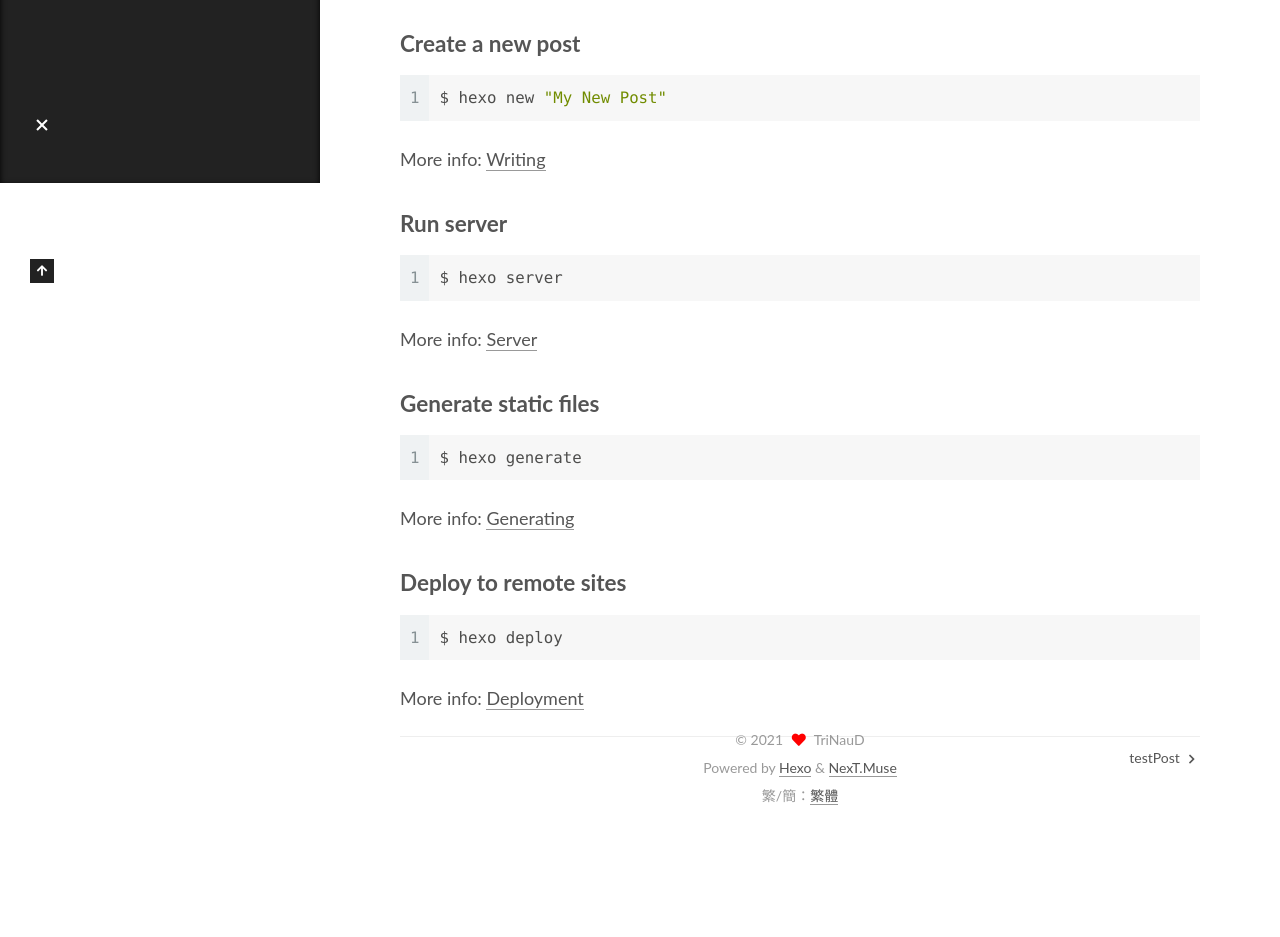
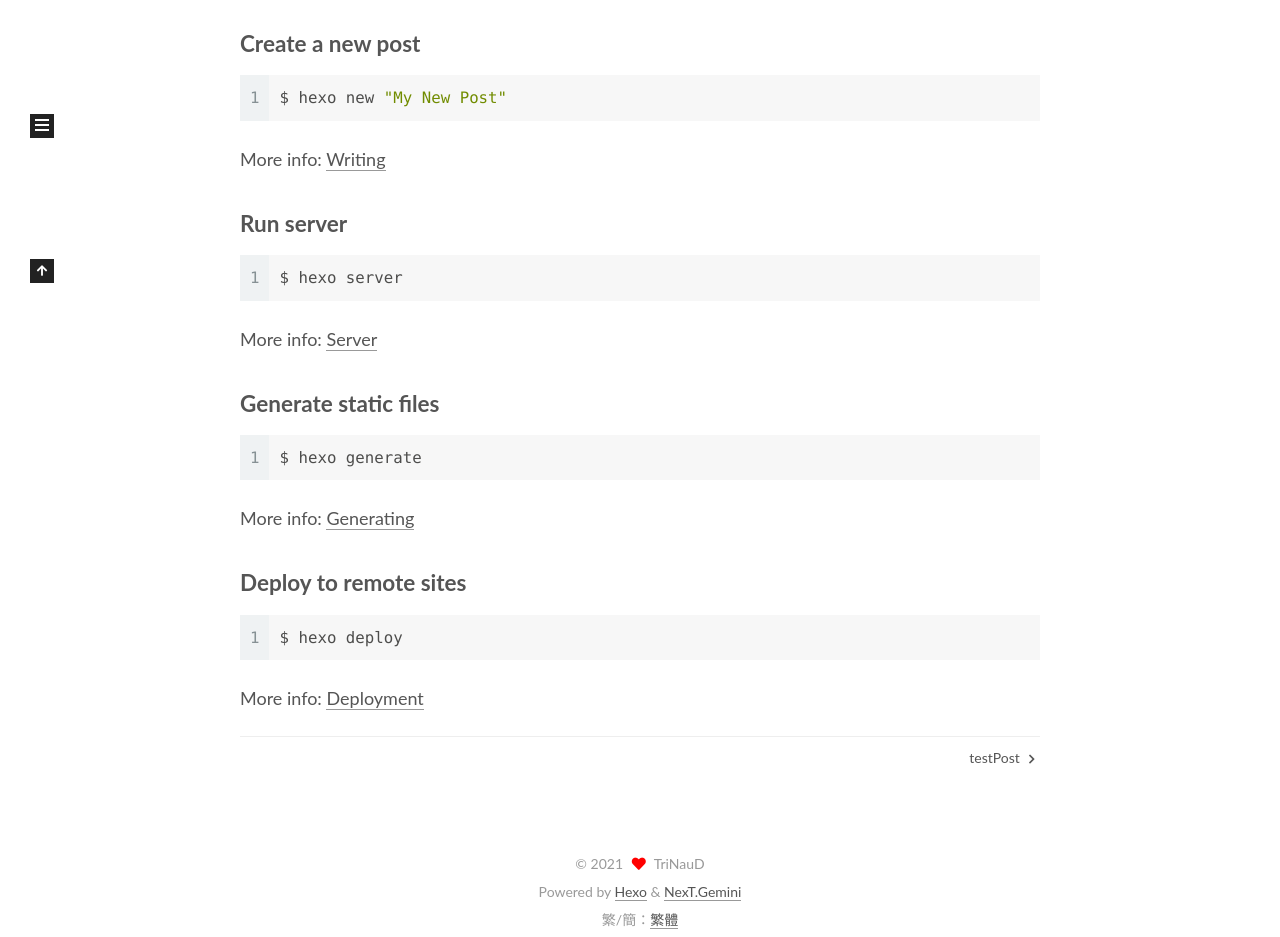
Before and after one commit to TriNauD/TriNauD.github.io, a plain HTML site: page 2021/02/26/hello-world/index.html in a window 1280 px wide. Shown: the part 617-1554 px from the top of the page. Before the commit the page ends 1447 px from the top, so only its background shows below. Drawn offline with Linux system fonts and the light colour scheme.

Commit message:
Site updated: 2021-03-03 19:09:41

```diff
--- a/2021/02/26/hello-world/index.html
+++ b/2021/02/26/hello-world/index.html
@@ -17,7 +17,7 @@
 
 <script id="hexo-configurations">
     var NexT = window.NexT || {};
-    var CONFIG = {"hostname":"example.com","root":"/","scheme":"Muse","version":"7.8.0","exturl":false,"sidebar":{"position":"left","display":"post","padding":18,"offset":12,"onmobile":false},"copycode":{"enable":false,"show_result":false,"style":null},"back2top":{"enable":true,"sidebar":false,"scrollpercent":false},"bookmark":{"enable":false,"color":"#222","save":"auto"},"fancybox":false,"mediumzoom":false,"lazyload":false,"pangu":false,"comments":{"style":"tabs","active":null,"storage":true,"lazyload":false,"nav":null},"algolia":{"hits":{"per_page":10},"labels":{"input_placeholder":"Search for Posts","hits_empty":"We didn't find any results for the search: ${query}","hits_stats":"${hits} results found in ${time} ms"}},"localsearch":{"enable":false,"trigger":"auto","top_n_per_article":1,"unescape":false,"preload":false},"motion":{"enable":true,"async":false,"transition":{"post_block":"fadeIn","post_header":"slideDownIn","post_body":"slideDownIn","coll_header":"slideLeftIn","sidebar":"slideUpIn"}}};
+    var CONFIG = {"hostname":"example.com","root":"/","scheme":"Gemini","version":"7.8.0","exturl":false,"sidebar":{"position":"left","display":"post","padding":18,"offset":12,"onmobile":false},"copycode":{"enable":false,"show_result":false,"style":null},"back2top":{"enable":true,"sidebar":false,"scrollpercent":false},"bookmark":{"enable":false,"color":"#222","save":"auto"},"fancybox":false,"mediumzoom":false,"lazyload":false,"pangu":false,"comments":{"style":"tabs","active":null,"storage":true,"lazyload":false,"nav":null},"algolia":{"hits":{"per_page":10},"labels":{"input_placeholder":"Search for Posts","hits_empty":"We didn't find any results for the search: ${query}","hits_stats":"${hits} results found in ${time} ms"}},"localsearch":{"enable":false,"trigger":"auto","top_n_per_article":1,"unescape":false,"preload":false},"motion":{"enable":true,"async":false,"transition":{"post_block":"fadeIn","post_header":"slideDownIn","post_body":"slideDownIn","coll_header":"slideLeftIn","sidebar":"slideUpIn"}}};
   </script>
 
   <meta name="description" content="Welcome to Hexo! This is your very first post. Check documentation for more info. If you get any problems when using Hexo, you can find the answer in troubleshooting or you can ask me on GitHub. Quick">
@@ -330,12 +330,11 @@
   </span>
   <span class="author" itemprop="copyrightHolder">TriNauD</span>
 </div>
-  <div class="powered-by">Powered by <a href="https://hexo.io/" class="theme-link" rel="noopener" target="_blank">Hexo</a> & <a href="https://muse.theme-next.org/" class="theme-link" rel="noopener" target="_blank">NexT.Muse</a>
+  <div class="powered-by">Powered by <a href="https://hexo.io/" class="theme-link" rel="noopener" target="_blank">Hexo</a> & <a href="https://theme-next.org/" class="theme-link" rel="noopener" target="_blank">NexT.Gemini</a>
   </div>
 
 <div class="translate-style">
-  繁/簡：<a id="translateLink" href="javascript:translatePage();">繁體
-</a>
+  繁/簡：<a id="translateLink" href="javascript:translatePage();">繁體</a>
 </div>
 <script type="text/javascript" src="/js/tw_cn.js"></script>
 <script type="text/javascript">
@@ -371,7 +370,7 @@
 <script src="/js/motion.js"></script>
 
 
-<script src="/js/schemes/muse.js"></script>
+<script src="/js/schemes/pisces.js"></script>
 
 
 <script src="/js/next-boot.js"></script>
```
Also changed, not shown: 2021/02/26/testPost/index.html (+4 -5 lines), archives/2021/02/index.html (+4 -5 lines), archives/2021/index.html (+4 -5 lines), archives/index.html (+4 -5 lines), index.html (+4 -5 lines), tags/post/index.html (+4 -5 lines), testPage/index.html (+4 -5 lines). Lines whose indentation alone changed are shown as unchanged.
